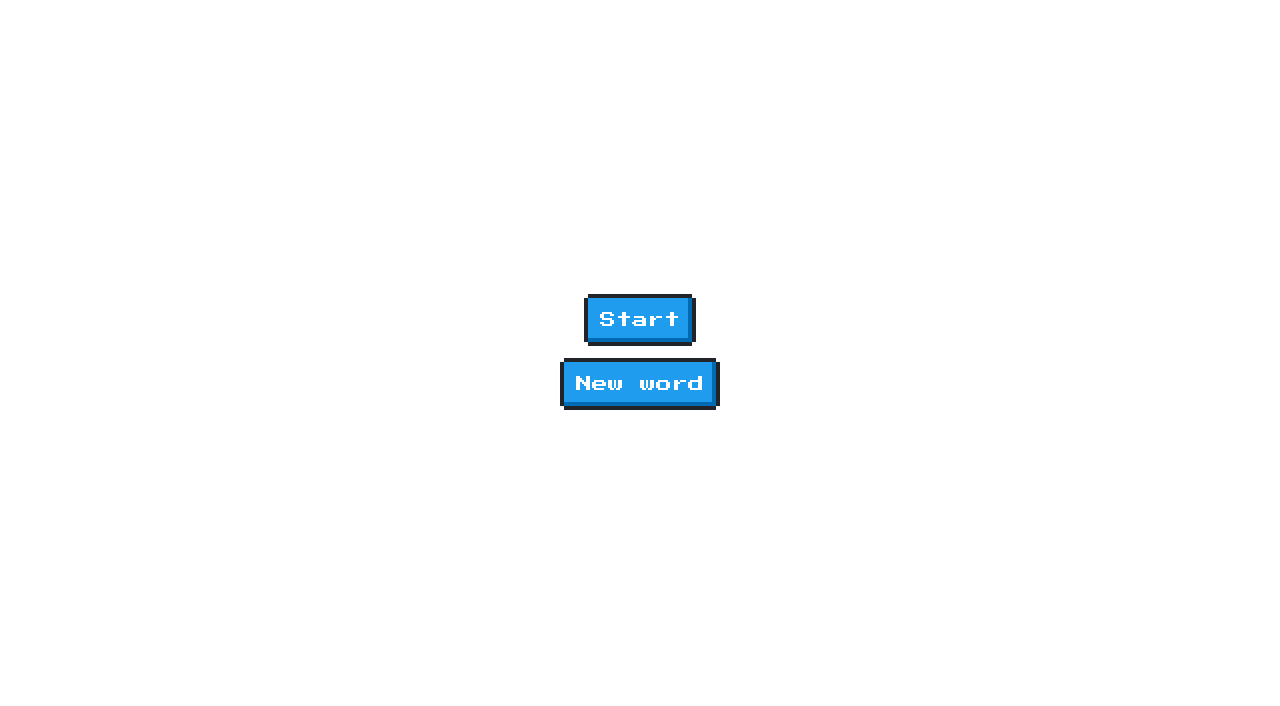
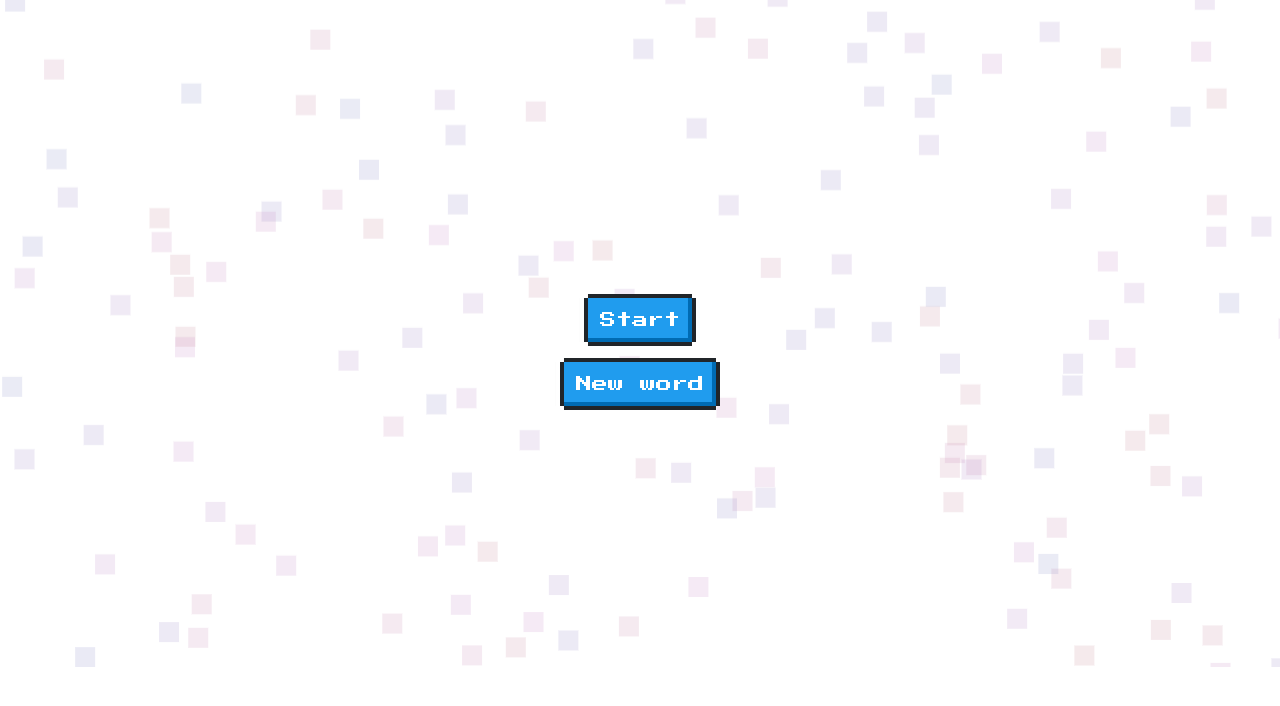
Before and after one commit to rotgergabriel/Oracle-Alura-Latam-Challenge-Sprint-02-Hanged-Man, a plain HTML site: page index.html in a window 1280 px wide. Drawn offline with nearby package versions, Linux system fonts and the light colour scheme.

Commit message:
added background styling

```diff
--- a/css/style.css
+++ b/css/style.css
@@ -1,5 +1,12 @@
 html, body, pre, code, kbd, samp {
     font-family: "font-family you want to use";
+}
+
+body {
+    background-image: url(/assets/main-bg.png);
+    background-repeat: no-repeat;
+    background-size: cover;
+    background-position: center;
 }
 
 /*Header styles*/
```
Also changed, not shown: assets/main-bg.png (added).
